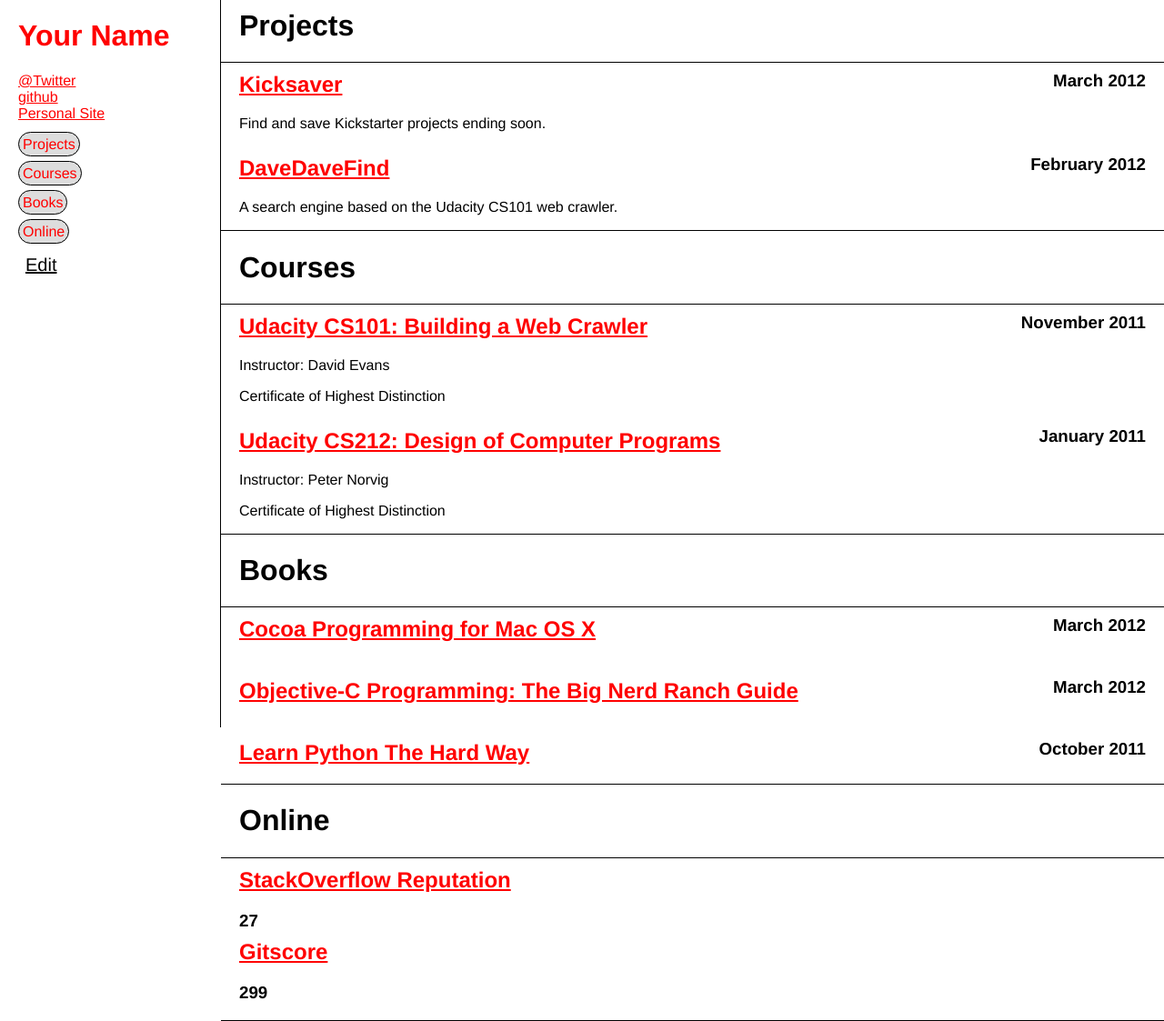
After one commit to ecmendenhall/Hackertranscript, a Python web app: template templates/transcript.html in a window 1280 px wide. The commit adds this page. Shown: the whole page at 91% size. Run offline with Jinja, Linux system fonts and the light colour scheme; the template is opened without the code that fills it, so the values that code supplies are empty; some libraries are stand-ins or nearby versions.

Commit message:
Started implementing logins. Hooked up Transcript and Edit views.

```diff
--- a/static/css/transcript.css
+++ b/static/css/transcript.css
@@ -87,3 +87,25 @@ header h1 {
 a {
     color: red;
 }
+
+.btn {
+    font-size: 20px;
+    margin: 5px 0px;
+    padding: 8px;
+    color: #000;
+}
+
+.btn i {
+    color: red;
+}
+
+.big {
+    font-size: 150%;
+    font-weight: 800;
+
+}
+
+.big i {
+    font-size: 150%;
+    vertical-align: 1px;
+}
--- /dev/null
+++ b/templates/transcript.html
@@ -0,0 +1,93 @@
+<html>
+    <head>
+    <link rel="stylesheet" href="/static/css/transcript.css">
+    <link rel="stylesheet" href="/static/css/font-awesome.css">
+    </head>
+    <body>
+        <header>
+            <h1>
+            <a>{{ name or 'Your Name' }}</a>
+            </h1>
+            <ul class="contact">
+                <li><a href="https://twitter.com/{{ twitter or '' }}">@{{ twitter or 'Twitter' }}</a></li>
+                <li><a href="https://github.com/{{ github or '' }}">github</a></li>
+                <li><a href="{{ website or '' }}">Personal Site</a></li>
+            </ul>
+            <ul class="nav">
+                <li><a href="">Projects</a></li>
+                <li><a href="">Courses</a></li>
+                <li><a href="">Books</a></li>
+                <li><a href="">Online</a></li>
+            </ul>
+            <a class="btn" href="/{{ username }}/edit"><i class="icon-edit"></i> Edit</a>
+        </header>
+        <div class="container">
+            <div class="category">
+                <div class="category-header">
+                    <h1>Projects</h1>
+                </div>
+                <div class="content">
+                    <h2><a href="">Kicksaver</a></h2>
+                    <h3>March 2012</h3>
+                    <p>Find and save Kickstarter projects ending soon.</p>
+                </div>
+                <div class="content">
+                    <h2><a href="">DaveDaveFind</a><h2>
+                    <h3>February 2012</h3>
+                    <p>A search engine based on the Udacity CS101 web crawler.</p>
+                </div>
+            </div>
+            <div class="category">
+                <div class="category-header">
+                    <h1>Courses</h1>
+                </div>
+                <div class="content">
+                    <h2><a href="">Udacity CS101: Building a Web Crawler</a></h2>
+                    <h3>November 2011</h3>
+                    <p>Instructor: David Evans</p>
+                    <p>Certificate of Highest Distinction</p>
+                </div>
+                <div class="content">
+                    <h2><a href="">Udacity CS212: Design of Computer Programs</a></h2>
+                    <h3>January 2011</h3>
+                    <p>Instructor: Peter Norvig</p>
+                    <p>Certificate of Highest Distinction</p>
+                </div>
+            </div>
+            <div class="category">
+                <div class="category-header">
+                    <h1>Books</h1>
+                </div>
+                <div class="content books">
+                    <h2><a href="">Cocoa Programming for Mac OS X</a></h2>
+                    <h3>March 2012</h3>
+                </div>
+                <div class="content books">
+                    <h2><a href="">Objective-C Programming: The Big Nerd Ranch Guide</a></h2>
+                    <h3>March 2012</h3>
+                </div>
+                <div class="content books">
+                    <h2><a href="">Learn Python The Hard Way</a></h2>
+                    <h3>October 2011</h3>
+                </div>
+                <div class="content books">
+                </div>
+            </div>
+            <div class="category">
+                <div class="category-header">
+                    <h1>Online</h1>
+                </div>
+                <div class="content online">
+                    <h2><a href="">StackOverflow Reputation</a></h2>
+                    <h3>27</h3>
+                </div>
+                <div class="content online">
+                    <h2><a href="">Gitscore</a></h2>
+                    <h3>299</h3>
+                </div>
+            </div>
+            <footer>
+            </footer>
+        </div>
+    </body>
+</html>
```
Also changed, not shown: main.py (+91 -21 lines), models.py (+13 -4 lines), static/css/edit.css (+14 -0 lines), templates/edit.html (added, +44 -0 lines).
